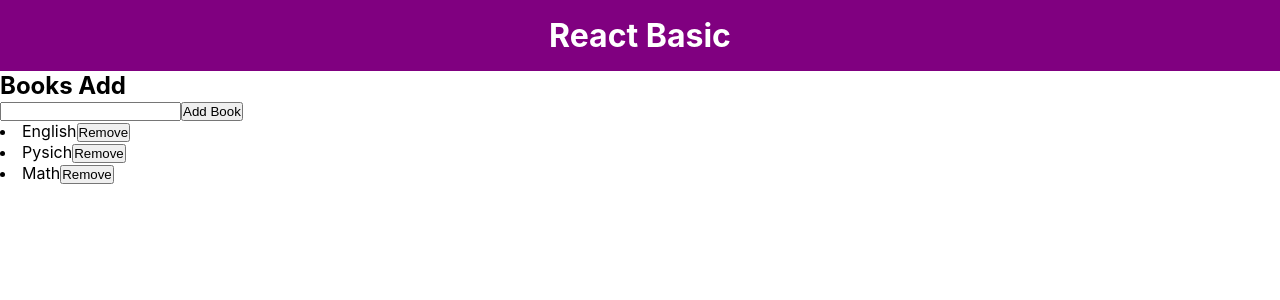
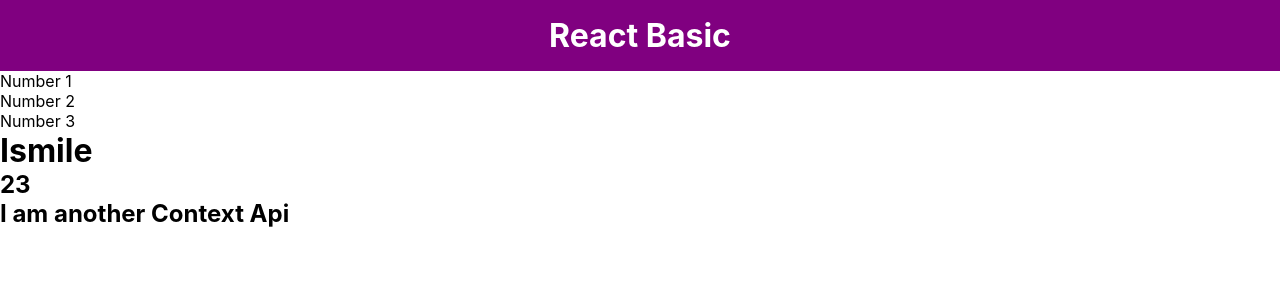
Before and after one commit to ismailsardar/react_2, a React (Create React App) app in the folder my-selfs/: page / in a window 1280 px wide. Shown: the top 300 px of the page. Built offline with nearby package versions, Linux system fonts and the light colour scheme.

Commit message:
Learn contextApi simpele

```diff
--- a/my-selfs/src/App.js
+++ b/my-selfs/src/App.js
@@ -1,8 +1,9 @@
 import './App.css';
-import Reduser from './components/UseReducer/Reduser';
+import ContextApi1 from './components/Context_Api/ContextApi_1';
+// import Reduser from './components/UseReducer/Reduser';
 // import Dynamic from './components/Dynamic_Styling/Dynamic';
 // import Dynamic2 from './components/Dynamic_Styling/Dynamic2';
-import State from './components/UseReducer/State';
+// import State from './components/UseReducer/State';
 // import DataFatch from './components/customHook/DataFatch';
 // import Toggle from './components/Toggle';
 // import UnderActivite from './components/UnderActivite';
@@ -26,7 +27,9 @@
       {/* <Dynamic /> */}
       {/* <Dynamic2 /> */}
       {/* <State /> */}
-      <Reduser />
+      {/* <Reduser /> */}
+      {/* context api */}
+      <ContextApi1 />
     </>
 
   );
--- /dev/null
+++ b/my-selfs/src/components/Context_Api/ContextApi_1.js
@@ -0,0 +1,19 @@
+import React, { useState } from 'react'
+import ContextApi2 from './ContextApi_2'
+import { MyContext } from './myContext'
+
+const ContextApi_1 = () => {
+
+    const [user, setUser] = useState({name:"Ismile",age:23});
+    const [text, setText] = useState("I am another Context Api");
+
+
+  return (
+    <MyContext.Provider  value={{user,text}}>
+        <p>Number 1</p>
+        <ContextApi2 />
+    </MyContext.Provider>
+  )
+}
+
+export default ContextApi_1
--- /dev/null
+++ b/my-selfs/src/components/Context_Api/ContextApi_2.js
@@ -0,0 +1,13 @@
+import React from 'react'
+import ContextApi3 from './ContextApi_3'
+
+const ContextApi_2 = () => {
+  return (
+    <div>
+        <p>Number 2</p>
+        <ContextApi3 />
+    </div>
+  )
+}
+
+export default ContextApi_2
--- /dev/null
+++ b/my-selfs/src/components/Context_Api/ContextApi_3.js
@@ -0,0 +1,13 @@
+import React from 'react'
+import ContextApi4 from './ContextApi_4'
+
+const ContextApi_3 = () => {
+  return (
+    <div>
+        <p>Number 3</p>
+        <ContextApi4 />
+    </div>
+  )
+}
+
+export default ContextApi_3
--- /dev/null
+++ b/my-selfs/src/components/Context_Api/ContextApi_4.js
@@ -0,0 +1,15 @@
+import React, { useContext } from 'react'
+import { MyContext } from './myContext'
+
+const ContextApi_4 = () => {
+    const {user,text} = useContext(MyContext);
+  return (
+    <div>
+        <h1>{user.name}</h1>
+        <h2>{user.age}</h2>
+        <h2>{text}</h2>
+    </div>
+  )
+}
+
+export default ContextApi_4
--- /dev/null
+++ b/my-selfs/src/components/Context_Api/myContext.js
@@ -0,0 +1,2 @@
+import React from "react";
+export const MyContext = React.createContext();
```
